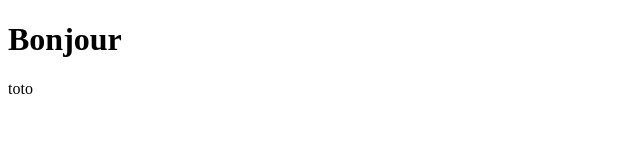
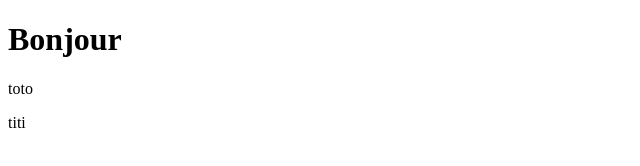
Before and after one commit to 34baptiste/tuto-github, a plain HTML site: page index.html in a window 1280 px wide. Shown: the full height of the page, 0-640 px from the left. Drawn offline with Linux system fonts and the light colour scheme.

Commit message:
essai depuis fedora

```diff
--- a/index.html
+++ b/index.html
@@ -8,5 +8,6 @@
 <body>
     <h1>Bonjour</h1>
     <p>toto</p>
+    <p>titi</p>
 </body>
 </html>
```
